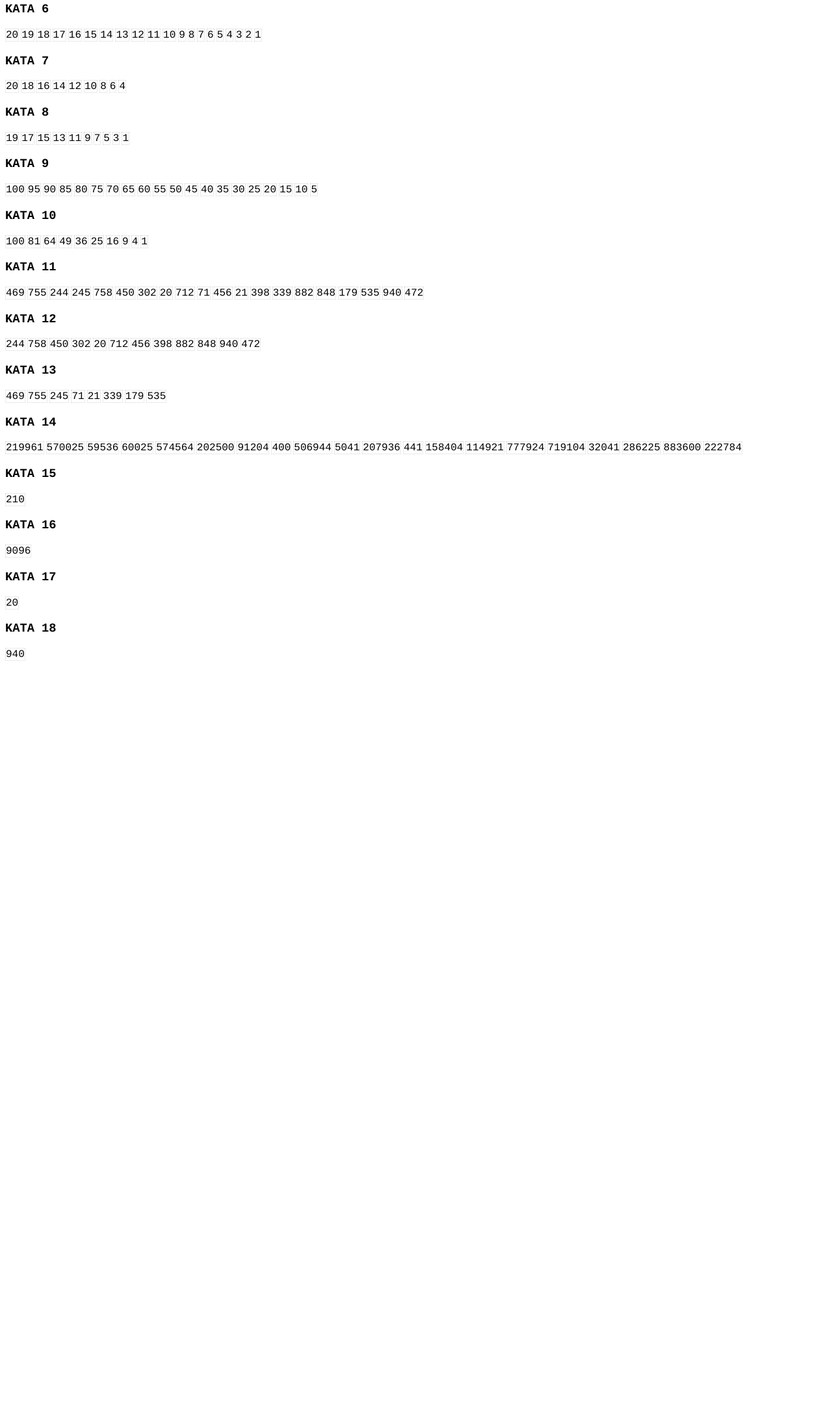
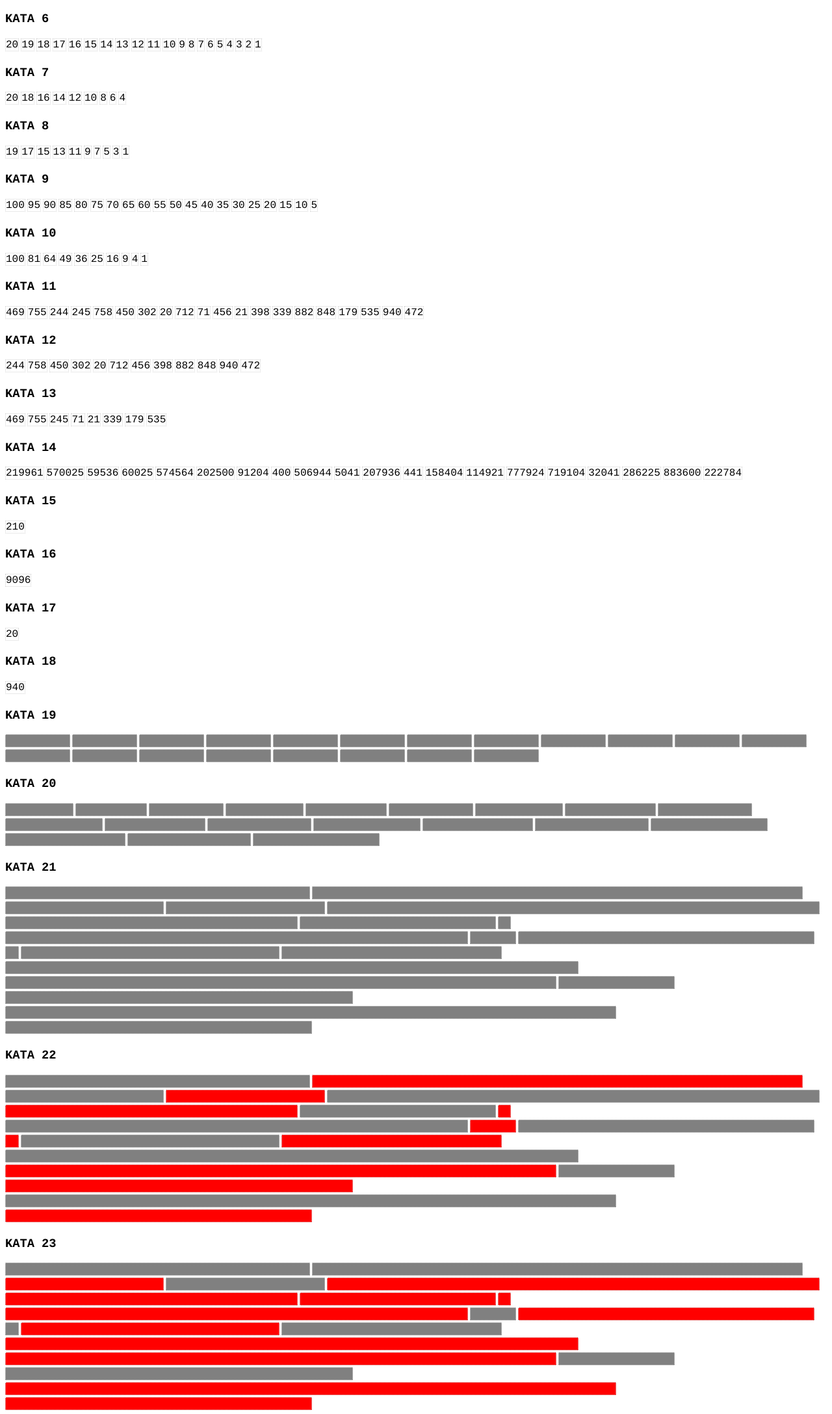
Before and after one commit to Lakjac20/hereWeShowAgain, a plain HTML site: page index.html in a window 1280 px wide. Shown: the part 474-2650 px from the top of the page at 65% size. Before the commit the page ends 1499 px from the top, so only its background shows below. Drawn offline with Linux system fonts and the light colour scheme.

Commit message:
added bonus work

```diff
--- a/main.js
+++ b/main.js
@@ -9,7 +9,7 @@ const sampleArray = [
 
 const sections = [];
 
-for(let i = 0; i < 18 ; i++){
+for(let i = 0; i < 23 ; i++){
 let heading = document.createElement('h3')
 let section = document.createElement('section')
 heading.append(`KATA ${i +1}`);
@@ -161,3 +161,55 @@ sections[16].append(kata17answer)
 let kata18answer = document.createElement('div')
 kata18answer.append(Math.max(...sampleArray))
 sections[17].append(kata18answer)
+
+//kata 19
+for (let i = 0; i < 20; i++){
+    let rect = document.createElement('div')
+    rect.style.height = '20px'
+    rect.style.width = '100px'
+    rect.style.backgroundColor = 'grey'
+    sections[18].append(rect)
+}
+//kata 20
+
+for (let i = 1; i < 20; i++){
+    let rect = document.createElement('div')
+    rect.style.height = '20px'
+    rect.style.width= `${100 + 5*i}px`
+    rect.style.backgroundColor = 'grey'
+    sections[19].append(rect)
+}
+
+//kata 21
+for (let value of sampleArray){
+    let rect = document.createElement('div')
+    rect.style.height = '20px'
+    rect.style.width= `${value}px`
+    rect.style.backgroundColor = 'grey'
+    sections[20].append(rect)
+}
+//kata 22
+for (let i = 0; i< sampleArray.length; i++){
+    let rect = document.createElement('div')
+    rect.style.height = '20px'
+    rect.style. width =`${sampleArray[i]}px`
+    if (i % 2 !==0){
+        rect.style.backgroundColor = 'red'
+    }else{
+        rect.style.backgroundColor = 'gray'
+    }
+    sections[21].append(rect)
+}
+//kata 23
+
+for (let i = 0; i < sampleArray.length; i++) {
+    let rect = document.createElement ('div')
+    rect.style.height = '20px'
+    rect.style.width = `${sampleArray[i]}px`
+    if (sampleArray[i] % 2 === 0){
+        rect.style.backgroundColor = 'red'
+    }else{
+        rect.style.backgroundColor = 'grey'
+    }
+    sections[22].append(rect)
+}
--- a/style.css
+++ b/style.css
@@ -8,9 +8,11 @@ body{
 
 section {
     display: flex;
+    flex-wrap: wrap;
 }
 
 section div {
     border: 1px dotted lightgray;
     margin-right: 3px;
+    margin-bottom:3px;
 }
```
